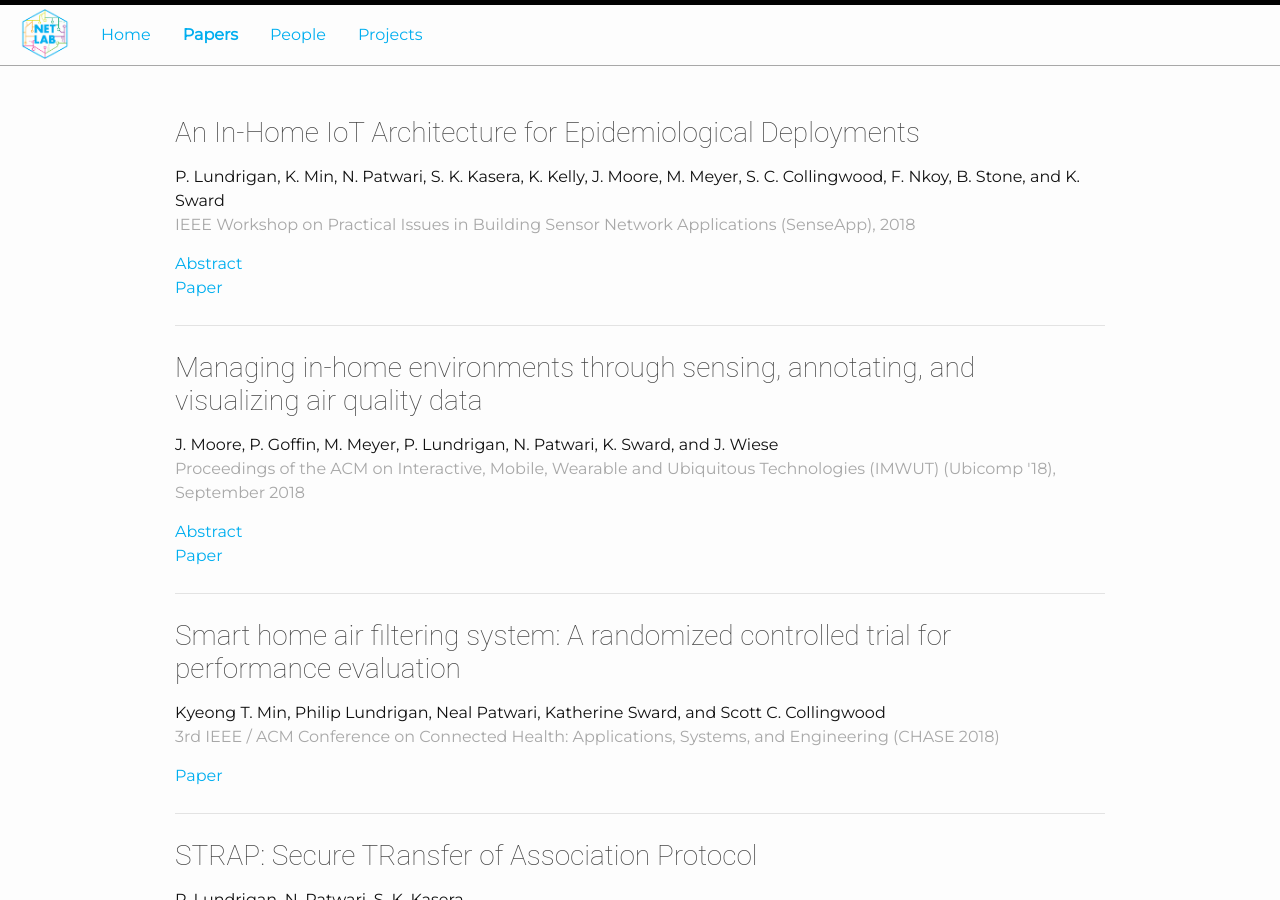
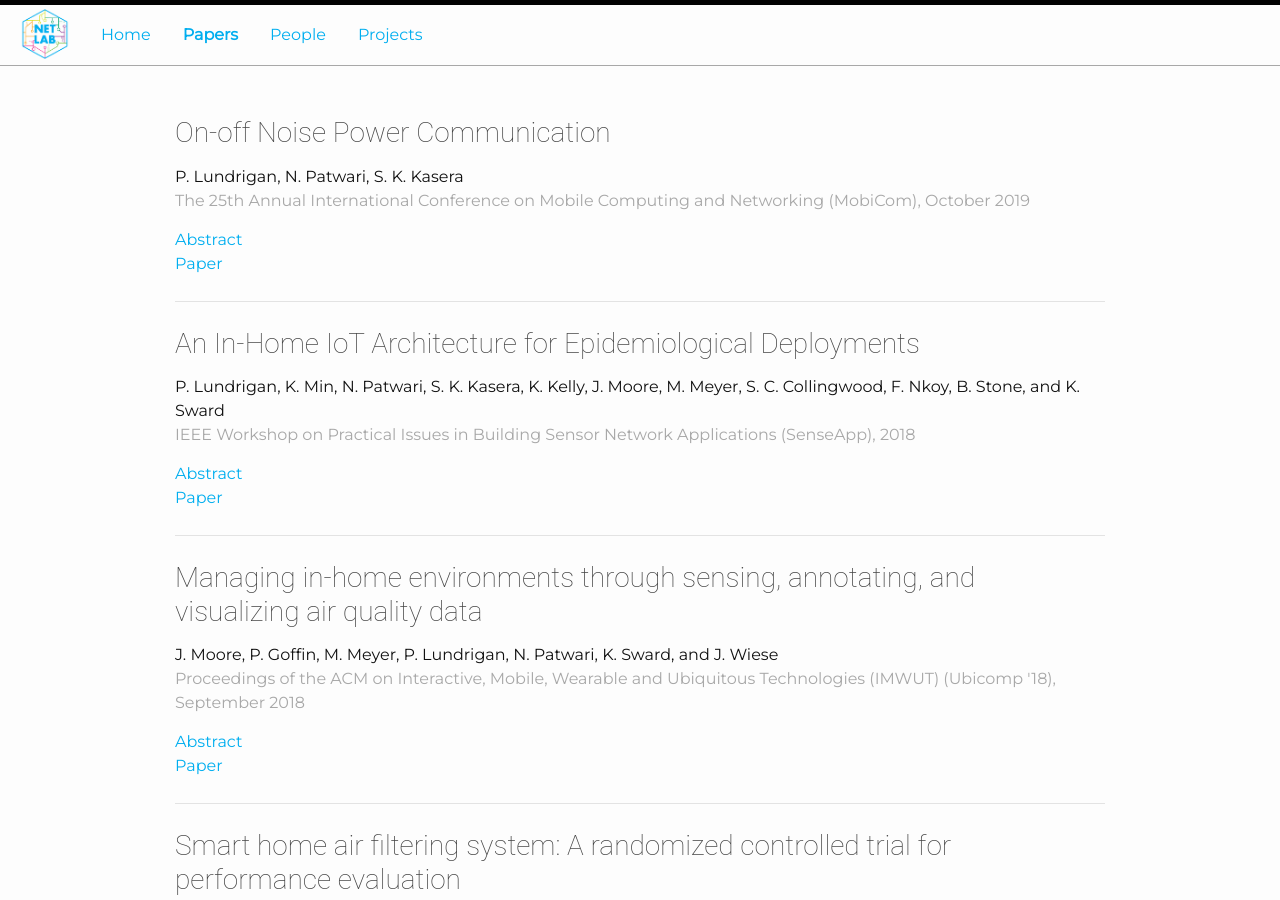
Before and after one commit to NET-BYU/NET-BYU.github.io, a Jekyll site: the page built from pages/papers.html, in a window 1280 px wide and 900 px high. Built offline with Jekyll 4.4.1, drawn with Linux system fonts in a browser that asks for light colours; nearby versions of some CDN libraries; some of the changed lines change nothing that is shown.

Commit message:
Add ONPC paper

```diff
--- a/_data/papers.yaml
+++ b/_data/papers.yaml
@@ -1,3 +1,27 @@
+- title: >
+    On-off Noise Power Communication
+  authors: >
+    P. Lundrigan, N. Patwari, S. K. Kasera
+  conference: >
+    The 25th Annual International Conference on Mobile Computing and Networking (MobiCom), October 2019
+  abstract: >
+    We design and build a protocol called on-off noise power communication
+    (ONPC), which modifies the software in commodity packet radios to allow
+    communication, independent of their standard protocol, at a very slow rate
+    at long range. To achieve this long range, we use the transmitter as an RF
+    power source that can be on or off if it does or does not send a packet,
+    respectively, and a receiver that repeatedly measures the noise and
+    interference power level. We use spread spectrum techniques on top of the
+    basic on/off mechanism to overcome the interference caused by other devices'
+    channel access to provide long ranges at a much lower data rate. We
+    implement the protocol on top of commodity WiFi hardware. We discuss our
+    design and how we overcome key challenges such as non-stationary
+    interference, carrier sensing and hardware timing delays. We test ONPC in
+    several situations to show that it achieves significantly longer range than
+    standard WiFi.
+  url: /assets/ONPC.pdf
+
+
 - title: >
     An In-Home IoT Architecture for Epidemiological Deployments
   authors: >
```
Also changed, not shown: 1 other file.
